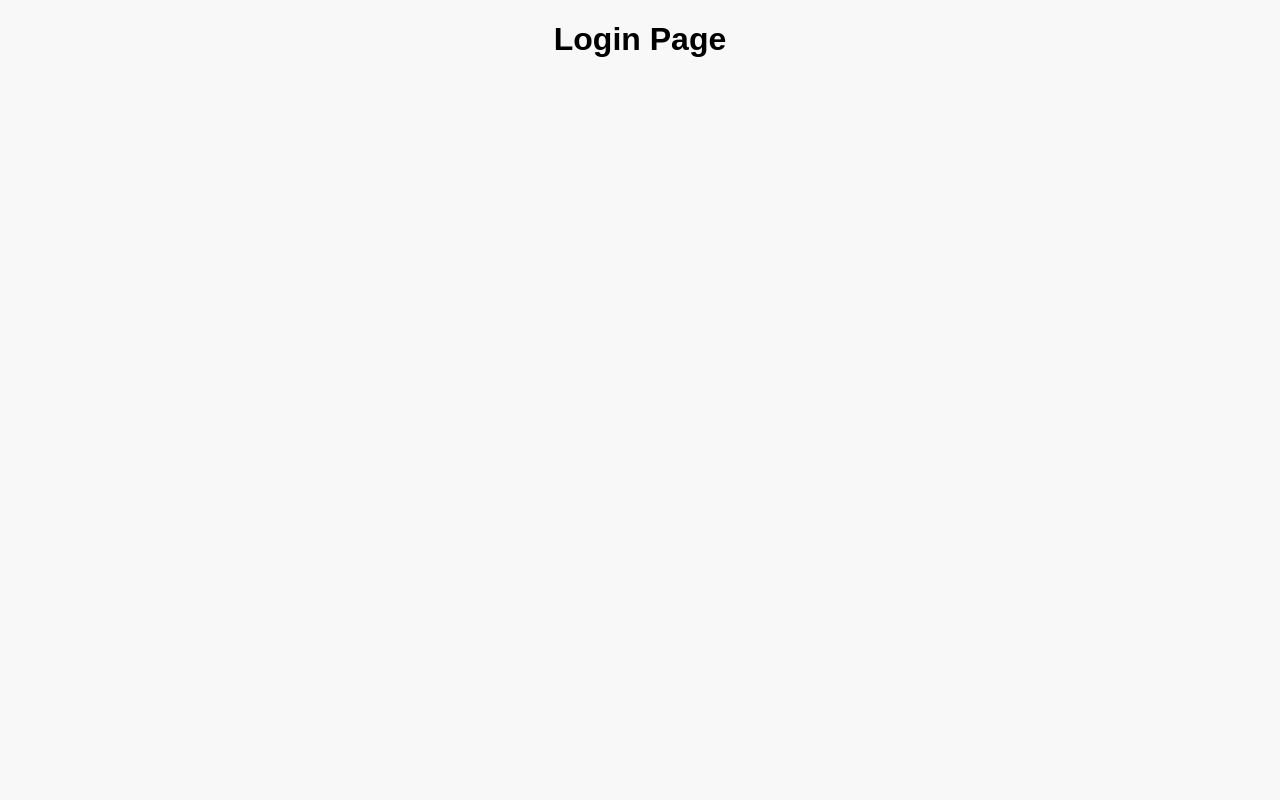
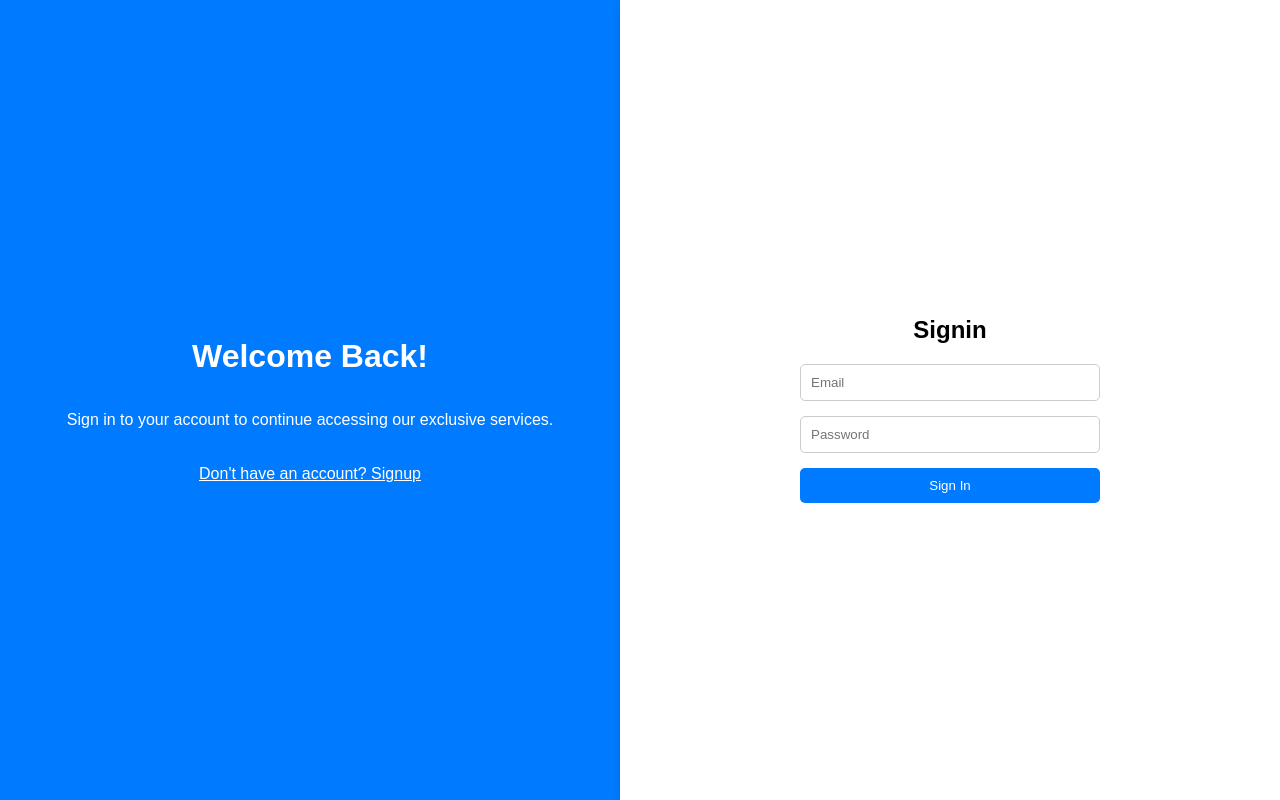
Before and after one commit to Sabah-Zerin/HAVEN_NGO-website, a React (Create React App) app in the folder frontend/: page /login in a window 1280 px wide. Built offline with nearby package versions, Linux system fonts and the light colour scheme.

Commit message:
Login Reg frontend

```diff
--- a/frontend/src/App.js
+++ b/frontend/src/App.js
@@ -1,18 +1,21 @@
 import React from 'react';
 import { BrowserRouter as Router, Routes, Route } from 'react-router-dom';
 import Homepage from './pages/Homepage';
+import Signin from './pages/authentication/Signin';
+import Signup from './pages/authentication/Signup';
 
 function App() {
   return (
     <Router>
       <Routes>
-        <Route path="/" element={<Homepage />} />
-        <Route path="/campaigns" element={<h1>Campaigns Page</h1>} />
-        <Route path="/about" element={<h1>About Us Page</h1>} />
-        <Route path="/login" element={<h1>Login Page</h1>} />
-        <Route path="/register" element={<h1>Register Page</h1>} />
-        <Route path="/contact" element={<h1>Contact Us Page</h1>} />
-      </Routes>
+  <Route path="/" element={<Homepage />} />
+  <Route path="/campaigns" element={<h1>Campaigns Page</h1>} />
+  <Route path="/about" element={<h1>About Us Page</h1>} />
+  <Route path="/login" element={<Signin />} /> {/* Route for login */}
+  <Route path="/register" element={<Signup />} />
+  <Route path="/contact" element={<h1>Contact Us Page</h1>} />
+</Routes>
+
     </Router>
   );
 }
--- a/frontend/src/pages/Homepage.js
+++ b/frontend/src/pages/Homepage.js
@@ -13,7 +13,7 @@ const Homepage = () => {
         <div className="nav-links">
           <Link to="/campaigns">Campaigns</Link>
           <Link to="/about">About Us</Link>
-          <Link to="/login">LogIn/Reg</Link>
+          <Link to="/login">LogIn/Reg</Link> {/* Make sure this points to /login */}
           <Link to="/contact">Contact Us</Link>
         </div>
       </nav>
--- /dev/null
+++ b/frontend/src/pages/authentication/Auth.css
@@ -0,0 +1,63 @@
+.auth-container {
+    display: flex;
+    height: 100vh;
+  }
+
+  .auth-left, .auth-right {
+    flex: 1;
+    display: flex;
+    flex-direction: column;
+    justify-content: center;
+    align-items: center;
+    padding: 20px;
+  }
+
+  .auth-left {
+    background-color: #007bff;
+    color: white;
+    text-align: center;
+  }
+
+  .auth-right {
+    background-color: white;
+    box-shadow: 0 4px 10px rgba(0, 0, 0, 0.1);
+    padding: 40px;
+    text-align: center;
+  }
+
+  .auth-left h1, .auth-right h2 {
+    margin-bottom: 20px;
+  }
+
+  form {
+    display: flex;
+    flex-direction: column;
+    gap: 15px;
+    width: 100%;
+    max-width: 300px;
+  }
+
+  input {
+    padding: 10px;
+    border: 1px solid #ccc;
+    border-radius: 5px;
+  }
+
+  button {
+    padding: 10px;
+    background-color: #007bff;
+    color: white;
+    border: none;
+    border-radius: 5px;
+    cursor: pointer;
+  }
+
+  button:hover {
+    background-color: #0056b3;
+  }
+
+  .auth-switch-link {
+    color: white;
+    margin-top: 20px;
+    text-decoration: underline;
+  }
--- /dev/null
+++ b/frontend/src/pages/authentication/Signin.js
@@ -0,0 +1,27 @@
+import React from 'react';
+import { Link } from 'react-router-dom';
+import './Auth.css';
+
+const Signin = () => {
+  return (
+    <div className="auth-container">
+      <div className="auth-left">
+        <h1>Welcome Back!</h1>
+        <p>Sign in to your account to continue accessing our exclusive services.</p>
+        <Link to="/register" className="auth-switch-link">
+          Don't have an account? Signup
+        </Link>
+      </div>
+      <div className="auth-right">
+        <h2>Signin</h2>
+        <form>
+          <input type="email" placeholder="Email" required />
+          <input type="password" placeholder="Password" required />
+          <button type="submit">Sign In</button>
+        </form>
+      </div>
+    </div>
+  );
+};
+
+export default Signin;
--- /dev/null
+++ b/frontend/src/pages/authentication/Signup.js
@@ -0,0 +1,32 @@
+import React from 'react';
+import { Link } from 'react-router-dom';
+import './Auth.css';
+
+const Signup = () => {
+  return (
+    <div className="auth-container">
+      <div className="auth-left">
+        <h1>Come join us!</h1>
+        <p>
+          We are so excited to have you here. Create an account to get access to
+          exclusive offers, rewards, and discounts.
+        </p>
+        <Link to="/login" className="auth-switch-link">
+          Already have an account? Signin.
+        </Link>
+      </div>
+      <div className="auth-right">
+        <h2>Signup</h2>
+        <form>
+          <input type="text" placeholder="Username" required />
+          <input type="email" placeholder="Email" required />
+          <input type="password" placeholder="Password" required />
+          <input type="password" placeholder="Confirm Password" required />
+          <button type="submit">Signup</button>
+        </form>
+      </div>
+    </div>
+  );
+};
+
+export default Signup;
```
